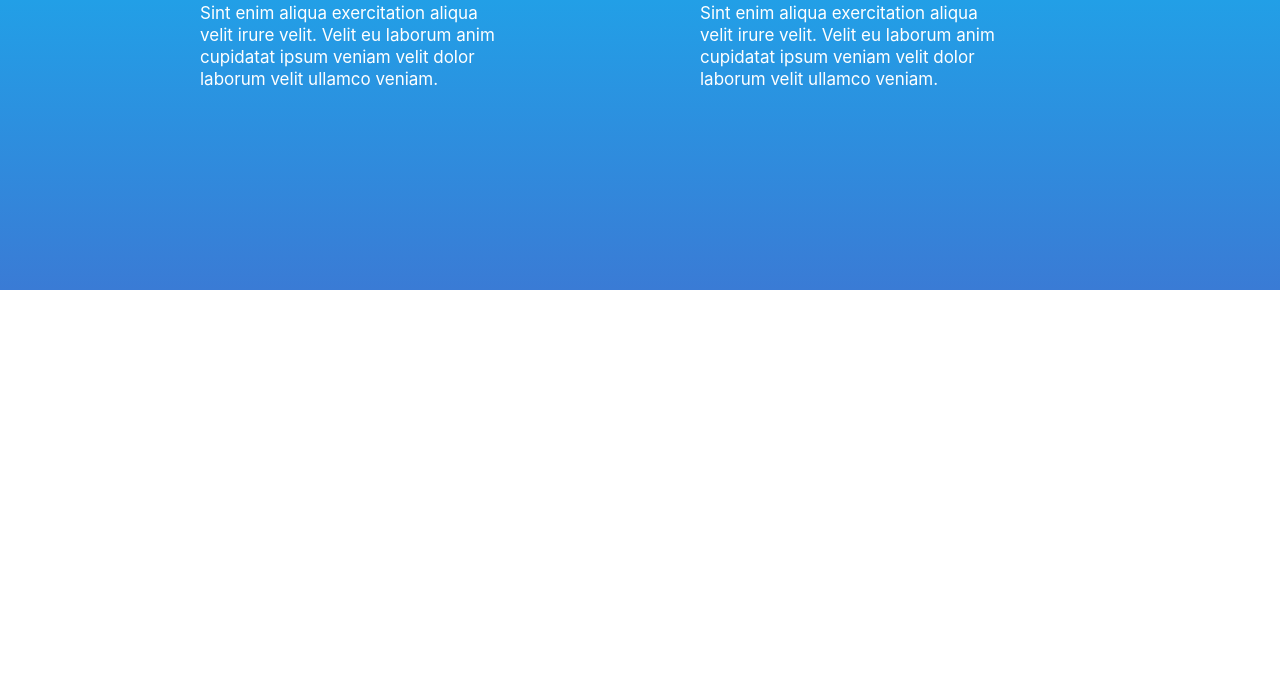
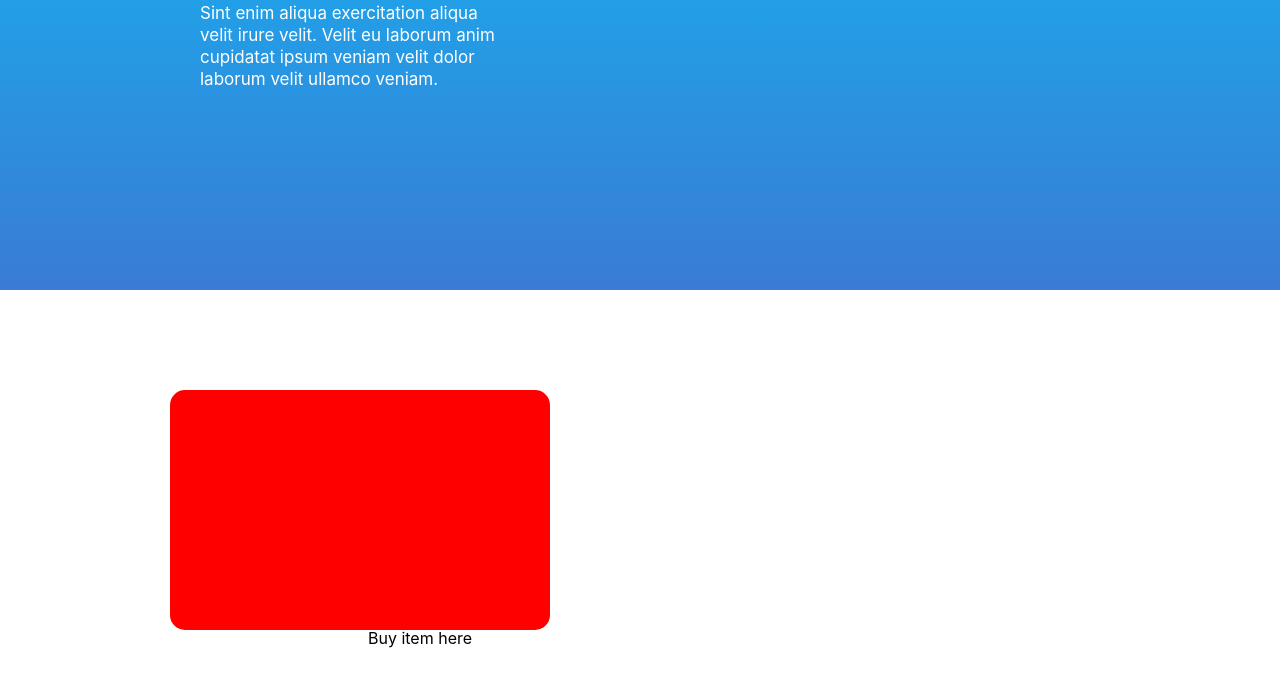
Before and after one commit to brad-morrison/SiblingsReunited.org.uk-v2, a Gatsby site: page / in a window 1280 px wide. Shown: the part 508-1194 px from the top of the page. Before the commit the page ends 898 px from the top, so only its background shows below. Built offline with nearby package versions, Linux system fonts and the light colour scheme; Gatsby itself is replaced by a stand-in of ours.

Commit message:
additions

```diff
--- a/src/components/sections/HeroSection.js
+++ b/src/components/sections/HeroSection.js
@@ -7,16 +7,6 @@ function HeroSection() {
   return (
     <Wrapper>
       <ContentWrapper>
-        <TextWrapper>
-          <Title>
-            STAR <br /> Siblings Reunited
-          </Title>
-          <Description>
-            Sint enim aliqua exercitation aliqua velit irure velit. Velit eu
-            laborum anim cupidatat ipsum veniam velit dolor laborum velit
-            ullamco veniam.
-          </Description>
-        </TextWrapper>
         <TextWrapper>
           <Title>
             STAR <br /> Siblings Reunited
--- /dev/null
+++ b/src/components/sections/StoreCarousel.js
@@ -0,0 +1,52 @@
+import React from "react"
+import styled from "styled-components"
+import { H1, MediumText } from "../styles/TextStyles"
+
+function StoreCarousel() {
+  return (
+    <Wrapper>
+      <ContentWrapper>
+        <CarouselItem>
+          <CarouselThumbnail></CarouselThumbnail>
+          <CarouselText>
+            <h3>Buy item here</h3>
+          </CarouselText>
+        </CarouselItem>
+      </ContentWrapper>
+    </Wrapper>
+  )
+}
+
+export default StoreCarousel
+
+const Wrapper = styled.div`
+  position: relative;
+`
+
+const ContentWrapper = styled.div`
+  max-width: 980px;
+  margin: 100px auto;
+  padding: 0 20px;
+
+  display: grid;
+  grid-template-columns: 500px auto;
+  gap: 0px;
+
+  @media (max-width: 768px) {
+    grid-template-columns: auto;
+    gap: 30px;
+  }
+`
+
+const CarouselItem = styled.div``
+
+const CarouselThumbnail = styled.div`
+  background-color: red;
+  width: 380px;
+  height: 240px;
+  border-radius: 15px;
+`
+
+const CarouselText = styled.div`
+  text-align: center;
+`
--- a/src/pages/index.js
+++ b/src/pages/index.js
@@ -6,11 +6,13 @@ import Layout from "../components/layout"
 import Seo from "../components/seo"
 import * as styles from "../components/index.module.css"
 import HeroSection from "../components/sections/HeroSection"
+import StoreCarousel from "../components/sections/StoreCarousel"
 
 const IndexPage = () => (
   <Layout>
     <Seo title="Home" />
     <HeroSection />
+    <StoreCarousel />
   </Layout>
 )
 
```
